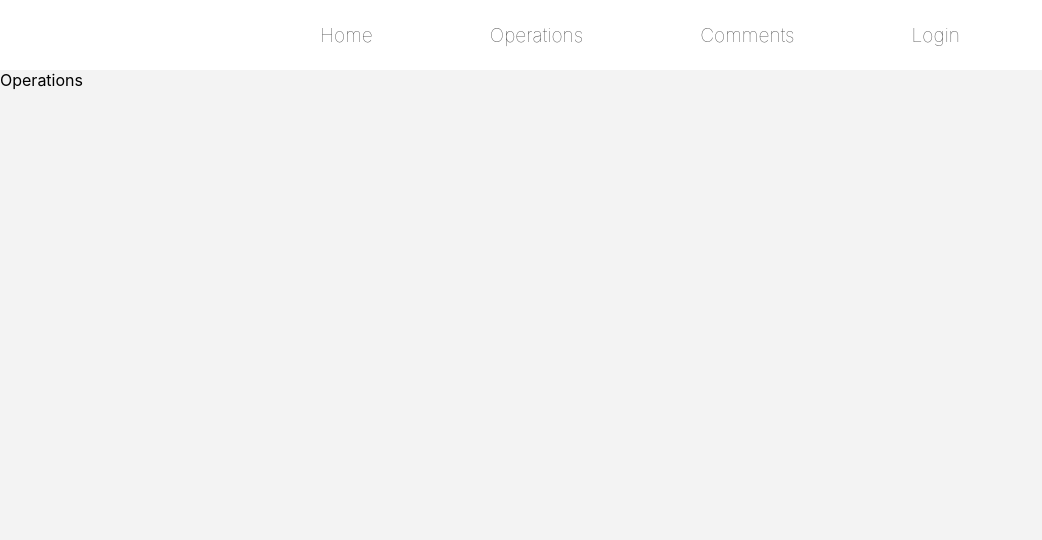
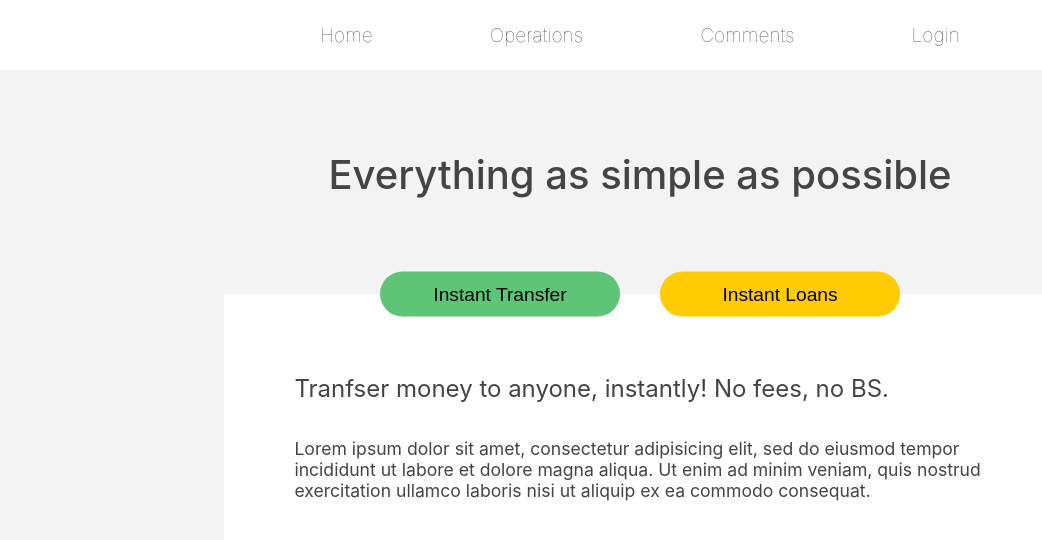
Before and after one commit to GabrielDelaPena/eindWerkDweb, a React (Create React App) app: page / in a window 1280 px wide. Both pictures are taken after a click on the element "Learn more". Shown: the top 540 px of the page, without its empty margins (0-1042 px from the left). Built offline with nearby package versions, Linux system fonts and the light colour scheme; no server answers; the database is empty.

Commit message:
operations pagina in progres

```diff
--- a/src/pages/website/operations/Operations.js
+++ b/src/pages/website/operations/Operations.js
@@ -1,5 +1,7 @@
 import React from "react";
 import { motion } from "framer-motion";
+
+import style from "./operation.module.css";
 
 function Operations() {
   return (
@@ -8,7 +10,29 @@ function Operations() {
       animate={{ opacity: 1 }}
       exit={{ opacity: 0 }}
     >
-      Operations
+      <div className={style.container}>
+        <h2 className={style.title}>Everything as simple as possible</h2>
+
+        <div className={style.operations_containter}>
+          <div className={style.btn_container}>
+            <button className={style.btn}>Instant Transfer</button>
+            <button className={style.btn}>Instant Loans</button>
+          </div>
+
+          <div className={style.description}>
+            <p className={style.sub_title}>
+              Tranfser money to anyone, instantly! No fees, no BS.
+            </p>
+
+            <p className={style.about}>
+              Lorem ipsum dolor sit amet, consectetur adipisicing elit, sed do
+              eiusmod tempor incididunt ut labore et dolore magna aliqua. Ut
+              enim ad minim veniam, quis nostrud exercitation ullamco laboris
+              nisi ut aliquip ex ea commodo consequat.
+            </p>
+          </div>
+        </div>
+      </div>
     </motion.div>
   );
 }
--- a/src/pages/website/operations/operation.module.css
+++ b/src/pages/website/operations/operation.module.css
@@ -0,0 +1,55 @@
+.container {
+  width: 90%;
+  margin: 80px auto 0 auto;
+  color: #444;
+}
+
+.title {
+  text-align: center;
+  font-size: 2.5rem;
+  font-weight: 500;
+}
+
+.operations_containter {
+  margin: 50px 0 0 0;
+}
+
+.btn_container {
+  display: flex;
+  flex-direction: row;
+  justify-content: center;
+  gap: 40px;
+  transform: translateY(50%);
+}
+
+.btn {
+  width: 240px;
+  height: 45px;
+  border-radius: 30px;
+  border-style: none;
+  background-color: #5ec576;
+  font-size: 1.2rem;
+  cursor: pointer;
+}
+
+.btn:nth-child(2) {
+  background-color: #ffcb03;
+}
+
+.description {
+  width: 60%;
+  height: 280px;
+  margin: 0 auto 0 auto;
+  padding: 0 70px 0 70px;
+  background-color: white;
+}
+
+.sub_title {
+  padding: 80px 0 0 0;
+  font-size: 1.5rem;
+}
+
+.about {
+    margin: 35px 0 0 0;
+    font-size: 1.1rem;
+}
```
